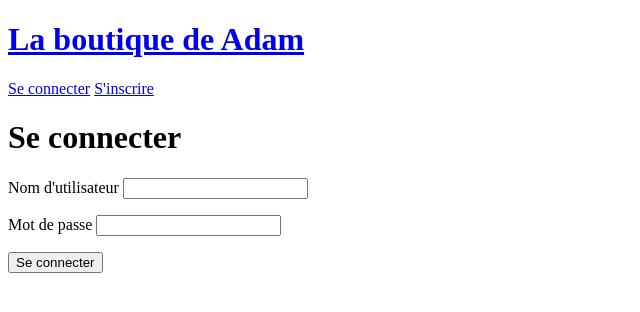
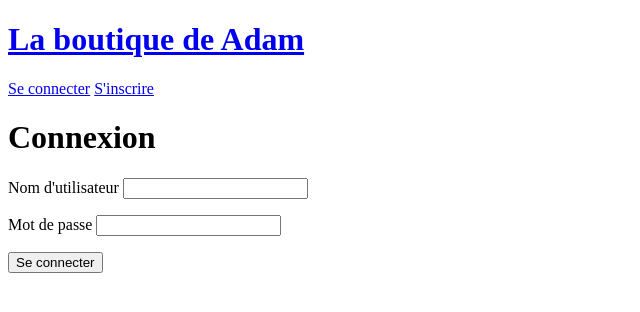
Before and after one commit to swiczkaada/dockerApp, a Django app: page /login/ in a window 1280 px wide. Shown: the top 312 px of the page, without its empty margins (0-640 px from the left). Run offline with Django 5.2, Linux system fonts and the light colour scheme.

Commit message:
push formation

```diff
--- a/src/accounts/templates/accounts/login.html
+++ b/src/accounts/templates/accounts/login.html
@@ -1,7 +1,7 @@
 {% extends 'base.html' %}
 
 {% block content %}
-    <h1>Se connecter</h1>
+    <h1>Connexion</h1>
     <form method="POST">
         {% csrf_token %}
         <p>
```
